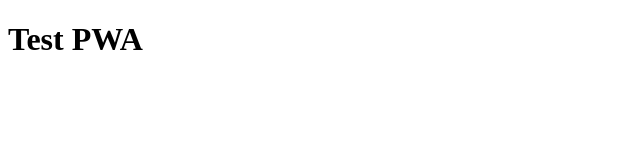
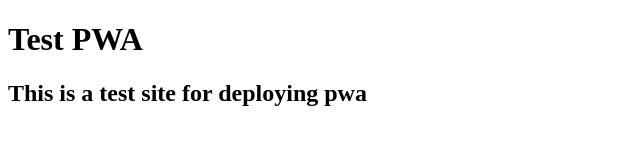
Before and after one commit to SakuraGarden99/SakuraGarden99.github.io, a plain HTML site: page index.html in a window 1280 px wide. Shown: the whole page, without its empty margins (0-640 px from the left). Drawn offline with Linux system fonts and the light colour scheme.

Commit message:
commit 2

```diff
--- a/index.html
+++ b/index.html
@@ -6,11 +6,11 @@
     <link rel="manifest" href="manifest.json" />
     <link rel="icon" href="kizaru.png" />
 
-    <title>port 9876</title>
+    <title>First Ever deployed App</title>
 </head>
 <body>
     <h1>Test PWA</h1>
-
+    <h2>This is a test site for deploying pwa</h2>
     <!-- Register the app's service worker. -->
 <script>
     if ("serviceWorker" in navigator) {
```
